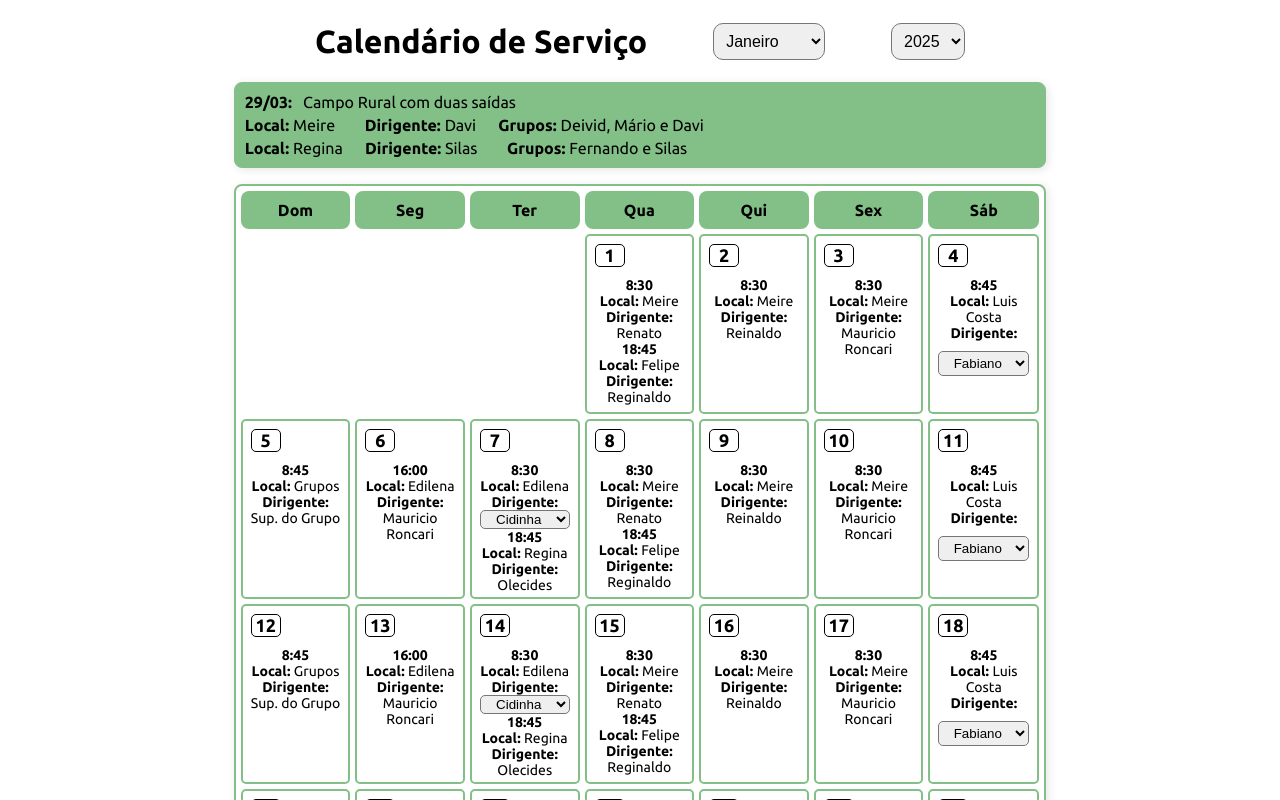
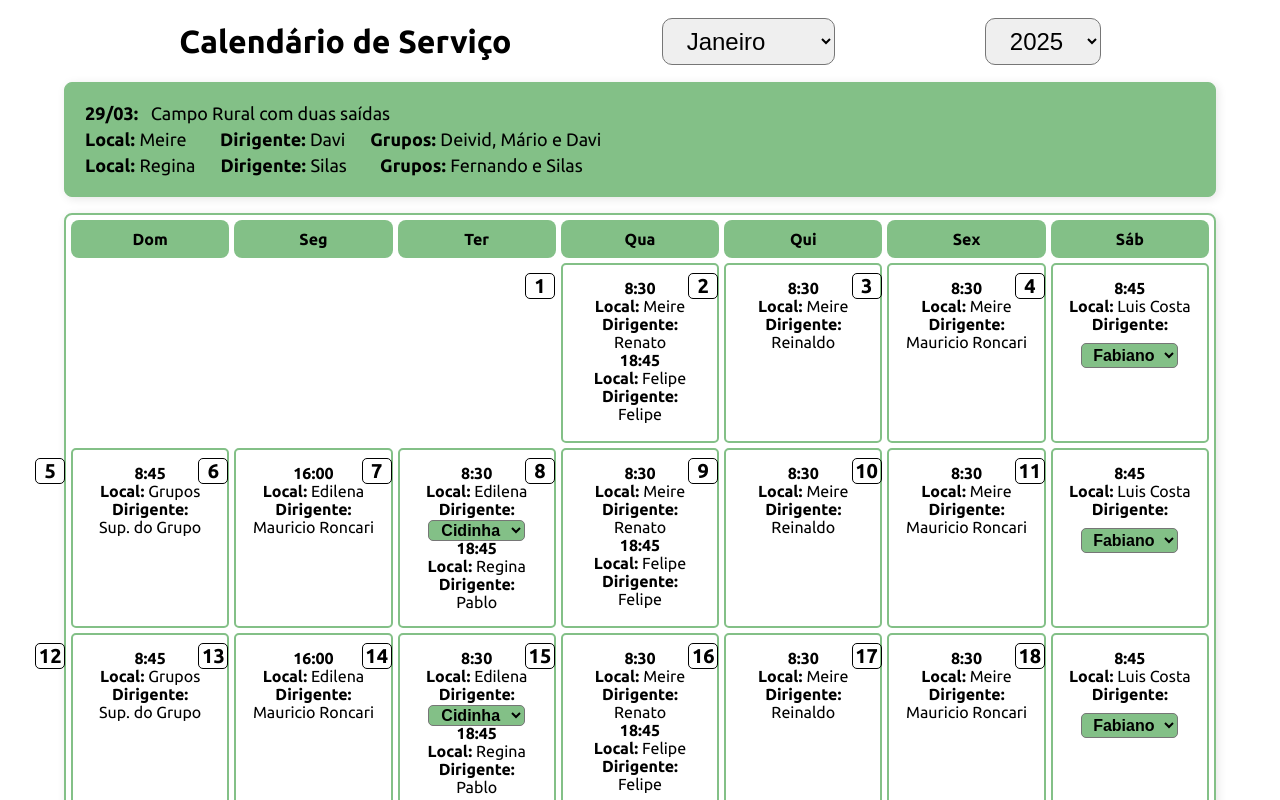
Before and after one commit to MarioCarlaibe/calendar-react-2025, a React (Vite) app: page / in a window 1280 px wide. Shown: the top 800 px of the page. Built offline with nearby package versions, Linux system fonts and the light colour scheme.

Commit message:
ajuste em layout e dirigentes

```diff
--- a/src/pages/calendar.jsx
+++ b/src/pages/calendar.jsx
@@ -56,11 +56,11 @@ export const Calendar = () => {
     Dom: "Sup. do Grupo",
     Seg: "Mauricio Roncari",
     Ter: "",
-    TerNoite: "Olecides",
+    TerNoite: "Pablo",
     Qua: "Renato",
-    QuaNoite: "Reginaldo",
+    QuaNoite: "Felipe",
     Qui: "Reinaldo",
-    QuiNoite: "Reginaldo",
+    QuiNoite: "Felipe",
     Sex: "Mauricio Roncari",
     Sáb: "",
   };
@@ -217,10 +217,10 @@ const Controls = styled.div`
 `;
 
 const Select = styled.select`
-  padding: 8px;
+  padding: 8px 20px;
   border: 1px solid: #83c087;
   border-radius: 10px;
-  font-size: 16px;
+  font-size: 24px;
 `;
 
 const Annotations = styled.div`
@@ -228,17 +228,18 @@ const Annotations = styled.div`
   width: 100%;
   display: flex;
   flex-direction: column;
-  padding: 10px;
+  padding: 20px;
   gap: 5px;
   border: 1px solid #83c087;
   border-radius: 8px;
   box-shadow: 2px 2px 10px rgba(0, 0, 0, 0.1);
+  font-size: 18px;
 `
 
 const CalendarContainer = styled.div`
   padding: 5px;
-  width: 215mm;
-  height: 320mm;
+  width: 90vw;
+  height: 75vh;
   border: 2px solid #83c087;
   border-radius: 8px;
   box-shadow: 2px 2px 10px rgba(0, 0, 0, 0.1);
@@ -265,28 +266,44 @@ const DayBox = styled.div`
   height: 180px;
   display: flex;
   flex-direction: column;
+  align-items: center;
   font-weight: bold;
-  font-size: 18px;
+  font-size: 20px;
   & span{
     margin-bottom: 10px;
     border: 1px solid #000000;
     width: 30px;
     border-radius: 5px;
+    position: relative;
+    left: -100px;
   }
   & p {
-    font-size: 14px;
+    font-size: 16px;
     font-weight: normal;
+    position: relative;
+    top: -30px;
   }
 `;
 
 const SelectSaturday = styled.select`
     border-radius: 5px;
     height: 25px;
-    margin-top: 10px;
     text-align: center;
+    position: relative;
+    top: -20px;
+    font-size: 16px;
+    font-weight: bold;
+    width: 70%;
+    background-color: #83c087;
 `
 const SelectTuesday = styled.select`
     border-radius: 5px;
     height: 25px;
     text-align: center;
+    position: relative;
+    top: -28px;
+    font-size: 16px;
+    font-weight: bold;
+    width: 70%;
+    background-color: #83c087;
 `
```
